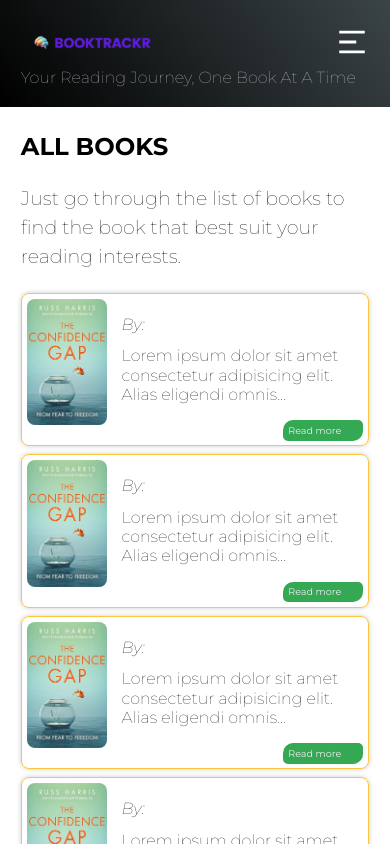
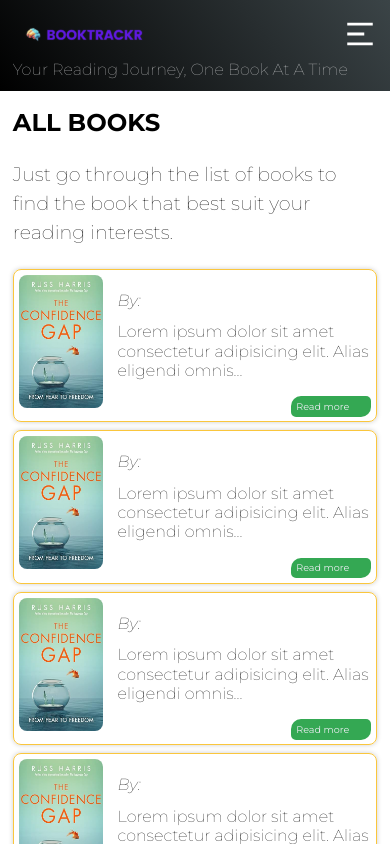
Before and after one commit to Aamin887/booktrackr, a React (Vite) app: page /books in a window 390 px wide. Shown: the top 844 px of the page. Built offline with nearby package versions, Linux system fonts and the light colour scheme; no server answers.

Commit message:
section: reduce the padding and margin

```diff
--- a/src/index.css
+++ b/src/index.css
@@ -157,11 +157,11 @@ ul {
 
 @media screen and (max-width: 480px) {
   .section__padding {
-    padding: 1.3em;
+    padding: 0.8em;
   }
 
   .section__margin {
-    margin: 1.8em;
+    margin: 0.5em;
   }
 }
 
```
